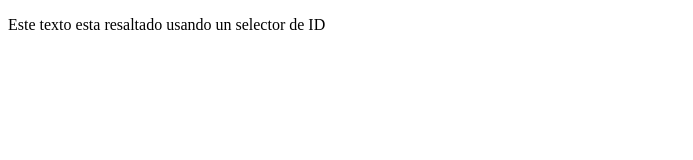
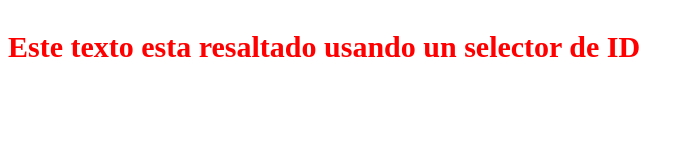
Before and after one commit to brayan1963/sesion-9, a plain HTML site: page selectorid.html in a window 1280 px wide. Shown: the whole page, without its empty margins (0-693 px from the left). Drawn offline with Linux system fonts and the light colour scheme.

Commit message:
cambio 5

```diff
--- a/selectorid.html
+++ b/selectorid.html
@@ -13,6 +13,6 @@
     </style>
 </head>
 <body>
-    <p class="resaltado">Este texto esta resaltado usando un selector de ID</p>
+    <p id="resaltado">Este texto esta resaltado usando un selector de ID</p>
 </body>
 </html>
```
